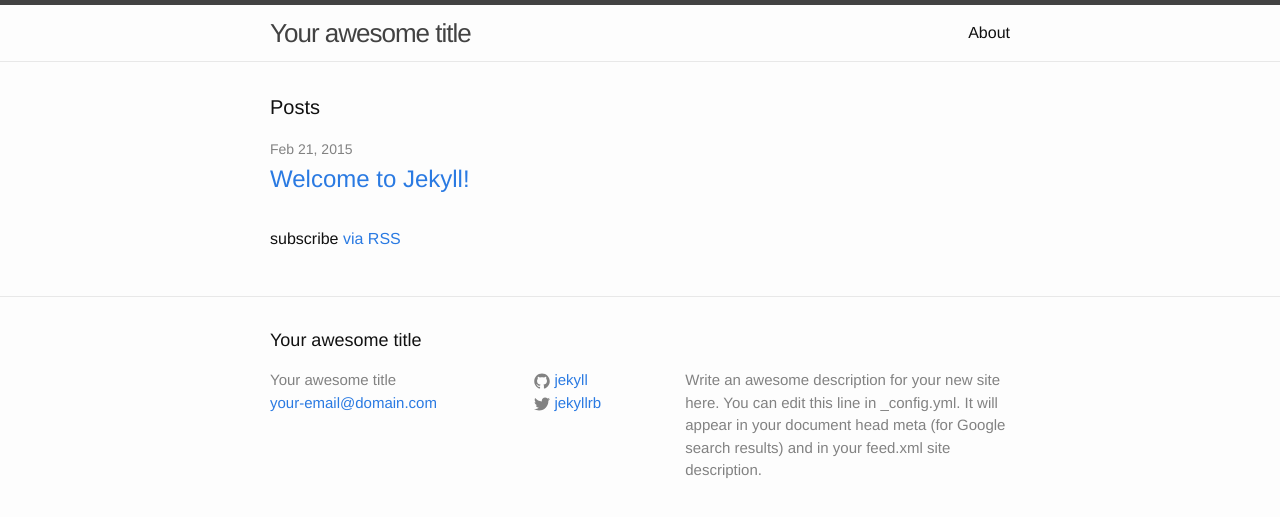
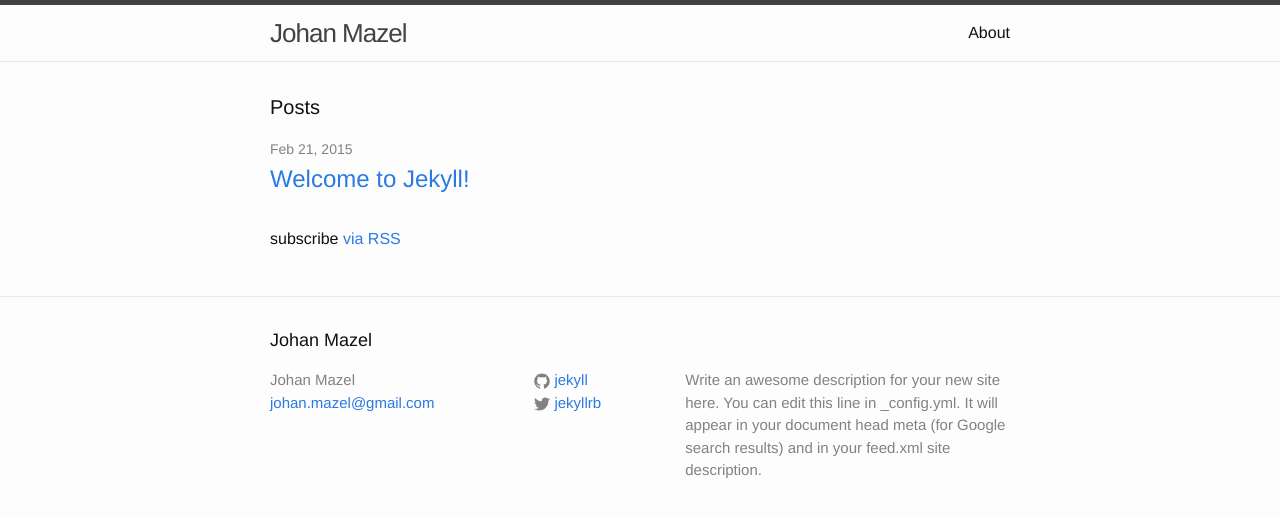
Before and after one commit to johanmazel/site, a Jekyll site: the page built from index.html, in a window 1280 px wide. Shown: the top 517 px of the page. Built offline with Jekyll 4.4.1, drawn with Linux system fonts in a browser that asks for light colours.

Commit message:
jekyll update

```diff
--- a/_config.yml
+++ b/_config.yml
@@ -1,6 +1,6 @@
 # Site settings
-title: Your awesome title
-email: your-email@domain.com
+title: Johan Mazel
+email: johan.mazel@gmail.com
 description: > # this means to ignore newlines until "baseurl:"
   Write an awesome description for your new site here. You can edit this
   line in _config.yml. It will appear in your document head meta (for
```
